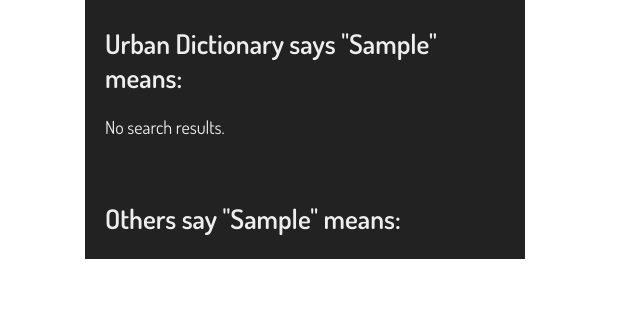
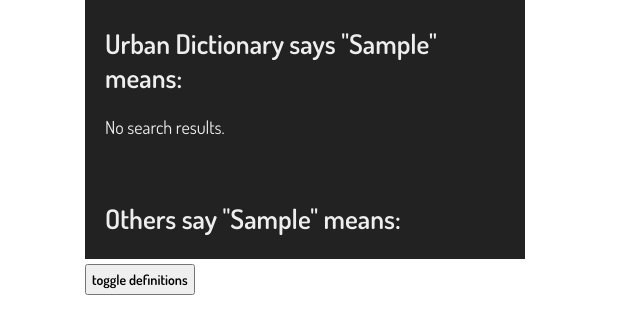
Before and after one commit to iamthenmam/team-kiss, a Django app: template our-app/templates/home.html in a window 1280 px wide. Shown: the part 481-800 px from the top of the page, without its empty margins (0-640 px from the left). Run offline with Django 3.2, Linux system fonts and the light colour scheme; the template is opened without the code that fills it: most values are stand-ins (such as "Sample title", 1, 10 or a date in 2020); some libraries are stand-ins or nearby versions.

Commit message:
definition is hidden; added toggle button

```diff
--- a/our-app/static/main.js
+++ b/our-app/static/main.js
@@ -1,9 +1,6 @@
-// $("#hide-button").click(function() {
-//   $("#results").toggle()
-//
-// $("#search-button").click(function() {
-//   $("#results").show()
-
+$("#toggleButton").click(function() {
+  $("#results").toggle();
+});
 
 function loadScript() {
   var script = document.createElement("script");
@@ -16,8 +13,8 @@ function loadScript() {
 
 window.onload = loadScript;
 
-var geocoder
-var backgroundMap
+var geocoder;
+var backgroundMap;
 
 function initialize() {
   var mapCanvas = document.getElementById("map-canvas");
@@ -32,21 +29,18 @@ function initialize() {
 }
 
 function codeAddress() {
-  var converted_location
   var geocoder = new google.maps.Geocoder();
   var address = document.getElementById("uncoded_location").value;
-  geocoder.geocode( { "address": address}, function(results, status) {
+  geocoder.geocode({"address": address}, function(results, status) {
     if (status == google.maps.GeocoderStatus.OK) {
-      var converted_location = results[0].geometry.location
-      map.setCenter(converted_location);
+      var converted_location = (results[0].geometry.location);
     } else {
       alert("Geocode was not successful for the following reason: " + status);
     }
-  });
   function setOutput(itsId, itsValue) {
     document.getElementById(itsId).value = itsValue;
   };
   setOutput(uncoded_location, converted_location);
+  });
 }
-
 ////////////////////////////////////////////////////////////////////////////////
--- a/our-app/static/styles.css
+++ b/our-app/static/styles.css
@@ -67,3 +67,12 @@ form {
 h3 {
   font-weight: normal;
 }
+
+#toggleButton {
+  font-family: 'Dosis', "Arial", "sans-serif";
+  font-size: 14px;
+  font-weight: bold;
+  margin-left: 20px;
+  padding: 5px 5px 5px 5px;
+  radius: 100%;
+}
--- a/our-app/templates/home.html
+++ b/our-app/templates/home.html
@@ -17,7 +17,6 @@
           <input id="location_search" type="search" name="location" size="40%" placeholder="Search for a location">
         </form>
       </div>
-
       <div id="slang_of_the_day">
         <h2> Slang of the Day: </h2>
         <h3>{{todays_word}}</h3>
@@ -32,7 +31,12 @@
         {% endfor %}
       <br>
       </div>
-
+      {% if search_def|length == 0 and defs|length == 0  %}
+        <style media="screen">
+          #results {visibility: hidden;}
+          #toggleButton {visibility: hidden;}
+        </style>
+      {% else %}
         <div id="results">
           <h2>Urban Dictionary says "{{word_searched}}" means:</h2>
           {% if search_def|length == 0 %}
@@ -50,6 +54,8 @@
           {% endfor %}
           {% endif %}
         </div>
+      {% endif %}
+      <button id="toggleButton">toggle definitions</button>
     </div>
     <div id="map-canvas"></div>
     <footer id="links">
--- a/our-app/templates/submit.html
+++ b/our-app/templates/submit.html
@@ -8,7 +8,7 @@
   <body>
     <h1>Add to the Map</h1>
     <form method="post">
-      Location: <input name="location_box" type="text" required>
+      Location: <input id="uncoded_location" name="location_box" type="text" required>
       <button onclick="codeAddress()">convert</button>
       <br>
       Word/Phrase: <input name="word_box" type="text" required>
@@ -16,7 +16,7 @@
       Definition: <br>
       <textarea name="definition_box" rows="8" cols="40"></textarea required>
       <br>
-      <input name="add" type="submit" value="add">
+      <input name="add" type="submit" value="add" onclick="codeAddress">
     </form>
     <script src="static/main.js"></script>
   </body>
```
Lines whose indentation alone changed are shown as unchanged.
